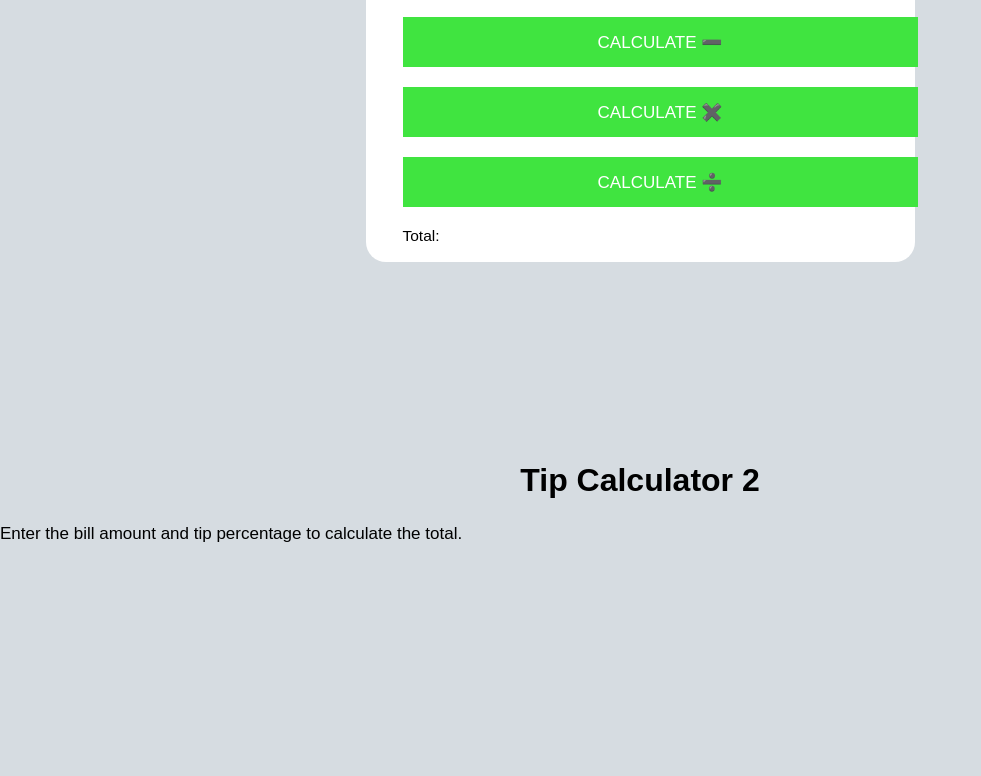
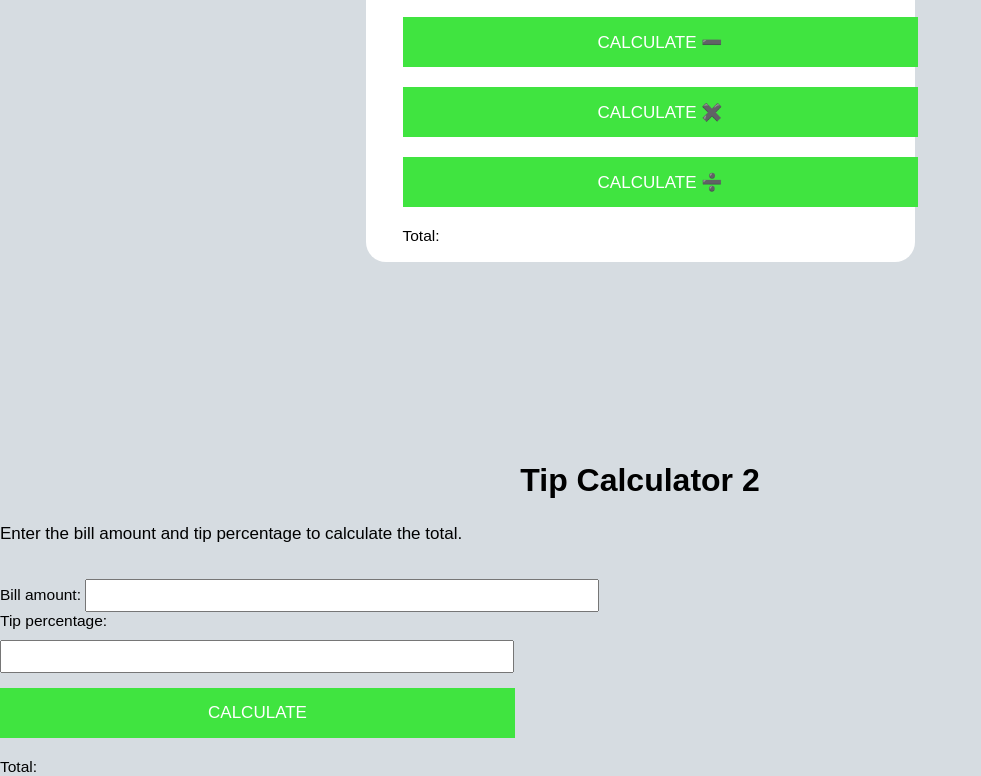
Before and after one commit to Luka-Popovic06/Calculator, a plain HTML site: page index.html in a window 1280 px wide. Shown: the part 528-1304 px from the top of the page, without its empty margins (0-981 px from the left). Before the commit the page ends 1092 px from the top, so only its background shows below. Drawn offline with Linux system fonts and the light colour scheme.

Commit message:
Adding label and input

```diff
--- a/index.html
+++ b/index.html
@@ -33,6 +33,19 @@
         <p id="p-1">
           Enter the bill amount and tip percentage to calculate the total.
         </p>
+        <div class="flexbox"></div>
+          <label for="amount">Bill amount:</label>
+          <input type="number" id="amount" name="amount" />
+        </div>
+        <div class="flexbox">
+          <label for="percentage">Tip percentage:</label>
+          <input type="number" id="percentage" name="percentage" />
+        </div>
+        <button type="button" id="btn-5">CALCULATE</button>
+        <div>
+          <label for="total">Total:</label>
+          <span id="total"></span>
+        </div>
       </form>
     </div>
     <script src="script.js"></script>
```
